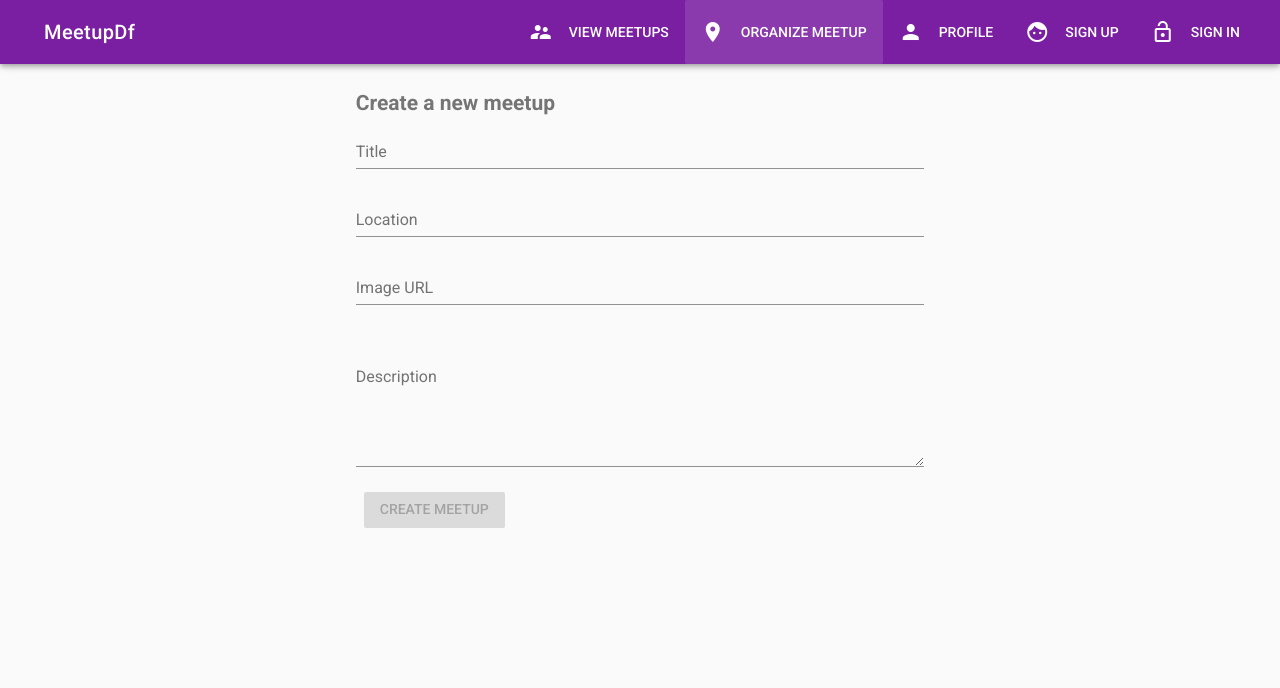
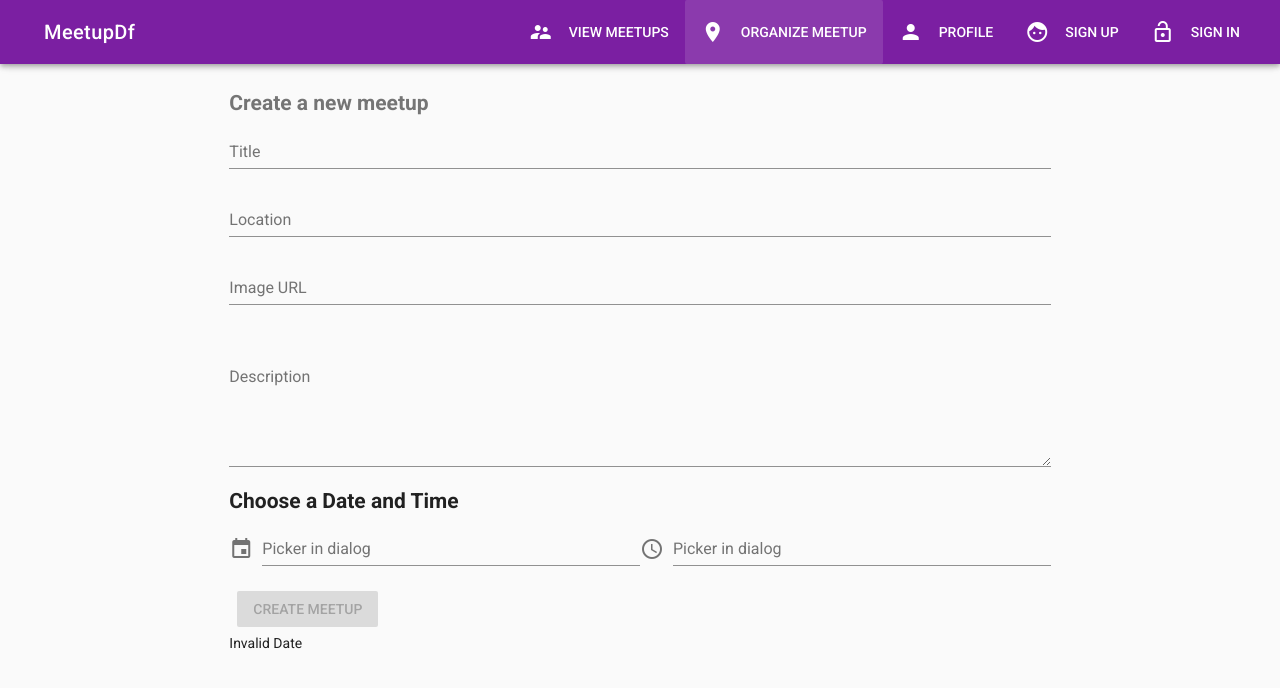
Before and after one commit to tvviem/meetup-app-vuetify, a Vue app: page /meetup/new in a window 1280 px wide. Shown: the top 688 px of the page. Built offline with nearby package versions, Linux system fonts and the light colour scheme.

Commit message:
CreateMeetup:  date-picker, time-picker; format date - filter date, NOT save firebase

```diff
--- a/src/App.vue
+++ b/src/App.vue
@@ -32,9 +32,9 @@
         </v-btn>
       </v-toolbar-items>
     </v-toolbar>
-    <main>
+    <v-content>
       <router-view></router-view>
-    </main>
+    </v-content>
   </v-app>
 </template>
 <script>
--- a/src/components/Meetup/CreateMeetup.vue
+++ b/src/components/Meetup/CreateMeetup.vue
@@ -1,45 +1,101 @@
 <template>
-    <v-container>
+    <v-container fluid>
       <v-layout row>
-        <v-flex xs12 sm6 offset-sm3>
+        <v-flex xs12 sm8 md8 offset-sm2 offset-md2>
           <h2 class="secondary--text">Create a new meetup</h2>
         </v-flex>
       </v-layout>
       <v-layout row>
-        <v-flex xs12>
+        <v-flex xs12 sm8 md8 offset-sm2 offset-md2>
           <form @submit.prevent="onCreateMeetup">
             <v-layout row>
-              <v-flex xs12 sm6 offset-sm3>
+              <v-flex>
                 <v-text-field name="title" label="Title" id="title" required
                   v-model="title"></v-text-field>
               </v-flex>
             </v-layout>
             <v-layout row>
-              <v-flex xs12 sm6 offset-sm3>
+              <v-flex>
                 <v-text-field name="location" label="Location" id="location" required
                   v-model="location"></v-text-field>
               </v-flex>
             </v-layout>
             <v-layout row>
-              <v-flex xs12 sm6 offset-sm3>
+              <v-flex>
                 <v-text-field name="imageUrl" label="Image URL" id="image-url" required
                   v-model="imageUrl"></v-text-field>
               </v-flex>
             </v-layout>
             <v-layout row>
-              <v-flex xs12 sm6 offset-sm3>
+              <v-flex>
                 <img :src="imageUrl" height="160">
               </v-flex>
             </v-layout>
             <v-layout row>
-              <v-flex xs12 sm6 offset-sm3>
+              <v-flex>
                 <v-text-field name="description" label="Description" id="description" multi-line required
                   v-model="description"></v-text-field>
               </v-flex>
             </v-layout>
             <v-layout row>
-              <v-flex xs12 sm6 offset-sm3>
+              <v-flex>
+                <h2>Choose a Date and Time</h2>
+              </v-flex>
+            </v-layout>
+            <v-layout row wrap>
+              <v-flex>
+                <v-dialog
+                  ref="dialogDay"
+                  v-model="modalDateDialog"
+                  :return-value.sync="date"
+                  persistent
+                  lazy
+                  full-width
+                  width="290px"
+                >
+                  <v-text-field
+                    slot="activator"
+                    v-model="dateFormatted"
+                    label="Picker in dialog"
+                    prepend-icon="event"
+                    readonly
+                  ></v-text-field>
+                  <v-date-picker v-model="date" scrollable>
+                    <v-spacer></v-spacer>
+                    <v-btn flat color="primary" @click="modalDateDialog = false">Cancel</v-btn>
+                    <v-btn flat color="primary" @click="$refs.dialogDay.save(date)">OK</v-btn>
+                  </v-date-picker>
+                </v-dialog>
+              </v-flex>
+              <v-flex>
+                <v-dialog
+                  ref="dialogTime"
+                  v-model="modalTimeDialog"
+                  :return-value.sync="time"
+                  persistent
+                  lazy
+                  full-width
+                  width="290px"
+                >
+                  <v-text-field
+                    slot="activator"
+                    v-model="time"
+                    label="Picker in dialog"
+                    prepend-icon="access_time"
+                    readonly
+                  ></v-text-field>
+                  <v-time-picker v-model="time" actions>
+                    <v-spacer></v-spacer>
+                    <v-btn flat color="primary" @click="modalTimeDialog = false">Cancel</v-btn>
+                    <v-btn flat color="primary" @click="$refs.dialogTime.save(time)">OK</v-btn>
+                  </v-time-picker>
+                </v-dialog>
+              </v-flex>
+            </v-layout>
+            <v-layout row>
+              <v-flex>
                 <v-btn class="primary" :disabled="!formIsValid" type="submit">create meetup</v-btn>
+                <p> {{ submittableDateTime }} </p>
               </v-flex>
             </v-layout>
           </form>
@@ -55,7 +111,12 @@ export default {
       title: '',
       location: '',
       imageUrl: '',
-      description: ''
+      description: '',
+      date: null,
+      dateFormatted: null,
+      time: null,
+      modalDateDialog: false,
+      modalTimeDialog: false
     }
   },
   computed: {
@@ -64,6 +125,9 @@ export default {
             this.location !== '' &&
             this.imageUrl !== '' &&
             this.description !== ''
+    },
+    submittableDateTime () {
+      return new Date(this.date + ' ' + this.time)
     }
   },
   methods: {
@@ -76,10 +140,25 @@ export default {
         location: this.location,
         imageUrl: this.imageUrl,
         description: this.description,
-        date: new Date()
+        date: this.submittableDateTime
       }
       this.$store.dispatch('createMeetup', meetupData)
       this.$router.push('/meetups')
+    },
+    formatDate (date) {
+      if (!date) return null
+      const [year, month, day] = date.split('-')
+      return `${day}/${month}/${year}`
+    },
+    parseDate (date) {
+      if (!date) return null
+      const [month, day, year] = date.split('/')
+      return `${year}-${month.padStart(2, '0')}-${day.padStart(2, '0')}`
+    }
+  },
+  watch: {
+    date (val) {
+      this.dateFormatted = this.formatDate(this.date)
     }
   }
 }
--- a/src/components/Meetup/Meetup.vue
+++ b/src/components/Meetup/Meetup.vue
@@ -11,7 +11,7 @@
                       height="400px">
             </v-card-media>
             <v-card-text>
-              <div class="info--text"> {{ meetup.date }} - where it takes place </div>
+              <div class="info--text"> {{ meetup.date | date }} - {{ meetup.location }} </div>
               <div> {{ meetup.description }} </div>
             </v-card-text>
             <v-card-actions>
--- a/src/components/Meetup/Meetups.vue
+++ b/src/components/Meetup/Meetups.vue
@@ -15,7 +15,7 @@
                   <v-card-title primary-title>
                     <div>
                       <h3 class="white--text mb-0"> {{ meetup.title }} </h3>
-                      <div> {{ meetup.date }} </div>
+                      <div> {{ meetup.date | date }} </div>
                     </div>
                   </v-card-title>
                   <v-card-actions>
--- /dev/null
+++ b/src/filters/date.js
@@ -0,0 +1,4 @@
+export default (value) => {
+  const date = new Date(value)
+  return date.toLocaleString(['vn-VN'], {month: 'short', day: '2-digit', year: 'numeric', hour: '2-digit', minute: '2-digit'})
+}
--- a/src/main.js
+++ b/src/main.js
@@ -5,7 +5,11 @@ import { store } from './store'
 import Vuetify from 'vuetify'
 import 'vuetify/dist/vuetify.min.css'
 
+import DateFilter from './filters/date'
+
 import colors from 'vuetify/es5/util/colors'
+// Format date to show
+Vue.filter('date', DateFilter)
 
 Vue.use(Vuetify, {
   theme: {
--- a/src/store/index.js
+++ b/src/store/index.js
@@ -9,19 +9,25 @@ export const store = new Vuex.Store({
       imageUrl: require('@/assets/images/City_New_York.jpg'),
       id: 'saskdhkr126jhjasdah',
       title: 'Meetup in New York',
-      date: '2017-07-20'
+      date: new Date(),
+      location: 'New York',
+      description: 'New York is beautify city'
     },
     {
       imageUrl: require('@/assets/images/ParisOpera.jpg'),
       id: '37i64hdsmfsajdksfhd',
       title: 'Meetup in Paris',
-      date: '2018-02-20'
+      date: new Date(),
+      location: 'Paris',
+      description: 'Paris luxury'
     },
     {
       imageUrl: require('@/assets/images/PhoCoHoiAn.jpg'),
       id: 'teshg6546236w6347',
       title: 'Meetup in Quang Nam',
-      date: '2018-05-29'
+      date: new Date(),
+      location: 'Quãng Nam - Đà Nẵng',
+      description: 'Phố cỗ Hội An'
     }
     ],
     user: {
```
